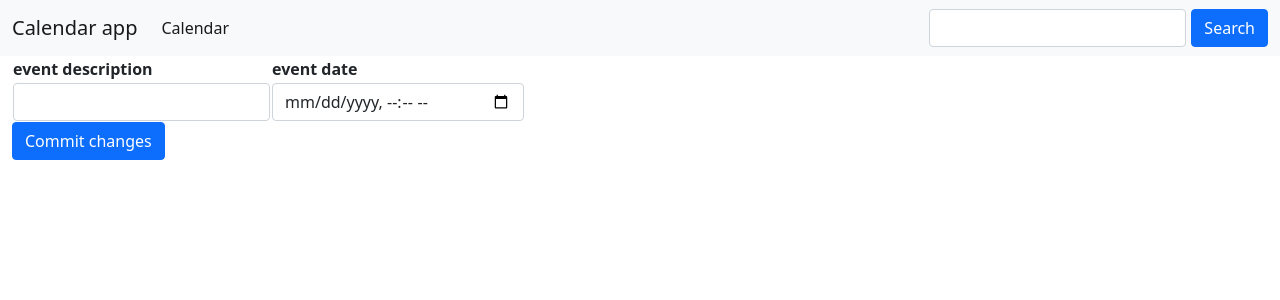
After one commit to Fatman9000/CalendarApp, a Flask app: template templates/update.html in a window 1280 px wide. The commit adds this page. Shown: the top 300 px of the page. Run offline with Flask 2, Linux system fonts and the light colour scheme; the template is opened without the code that fills it, so the values that code supplies are empty.

Commit message:
updating works

```diff
--- a/app.py
+++ b/app.py
@@ -5,7 +5,7 @@ import json
 from user import User
 from flask import (Flask, flash, redirect, render_template, request, session,
                    url_for)
-from pymongo import MongoClient
+from pymongo import MongoClient, results
 
 app = Flask(__name__)
 app.config["SECRET_KEY"] = "secret_key"
@@ -52,9 +52,6 @@ def date_edit():
 def save():
     user_data = request.form.get("data")
     selected_date = request.form.get("user_datetime")
-    # to_be_removed = request.form.get("remove_event")
-    # if to_be_removed:
-    #     User.delete_user_time(to_be_removed)
     if user_data:
         User.store_user_date(selected_date, user_data)
     events_in_db = User.get_user_date()
@@ -69,12 +66,17 @@ def delete_event():
     return redirect("/calendar")
 
 
-@app.route("/update", methods=["POST"])
-def update_event():
-    to_be_updated = request.form.get("event_description")
-    print(to_be_updated)
-    # User.update_datetime()
-    return redirect("/calendar")
+@app.route("/update/<event_id>", methods=["GET", "POST"])
+def update_event(event_id):
+    if request.method == "GET":
+        result = User.get_by_id(event_id)
+        return render_template("update.html", result=result)
+    if request.method == "POST":
+        event_datetime = request.form.get("event_datetime")
+        event_description = request.form.get("event_description")
+        User.update_datetime(event_id, event_datetime, event_description)
+        return redirect("/calendar")
+
 
 @app.route("/search", methods=["GET", "POST"])
 def search():
--- a/templates/base.html
+++ b/templates/base.html
@@ -39,13 +39,17 @@
 </head>
 
 <body>
-  <script src="https://cdn.jsdelivr.net/npm/bootstrap@5.0.0/dist/js/bootstrap.bundle.min.js"
-    integrity="sha384-p34f1UUtsS3wqzfto5wAAmdvj+osOnFyQFpp4Ua3gs/ZVWx6oOypYoCJhGGScy+8"
-    crossorigin="anonymous"></script>
+
+
+
 
   {% block content %}
 
   {% endblock %}
+  <script src="https://cdn.jsdelivr.net/npm/bootstrap@5.0.0/dist/js/bootstrap.bundle.min.js"
+    integrity="sha384-p34f1UUtsS3wqzfto5wAAmdvj+osOnFyQFpp4Ua3gs/ZVWx6oOypYoCJhGGScy+8"
+    crossorigin="anonymous"></script>
+  <script src="https://code.jquery.com/jquery-3.6.0.min.js" integrity="sha256-/xUj+3OJU5yExlq6GSYGSHk7tPXikynS7ogEvDej/m4=" crossorigin="anonymous"></script>
 </body>
 {% block footer %}
 
--- /dev/null
+++ b/templates/update.html
@@ -0,0 +1,27 @@
+{% extends "base.html" %}
+{% block content %}
+<form action="/update/{{ result._id }}" id="inputCalendar" method="POST">
+    <div class="container-fluid">
+        <table>
+            <thead>
+                <tr>
+                    <th>event description</th>
+                    <th>event date</th>
+                </tr>
+            </thead>
+            <tbody>
+                <tr>
+                    <td><input value="{{ result.event }}" class="form-control event-input" id="event_description"
+                            name="event_description"></td>
+                    <td><input type="datetime-local" value="{{ result.date_time }}" class="form-control event-input"
+                            name="event_datetime" id="event_datetime"></td>
+
+                </tr>
+            </tbody>
+        </table>
+        <button type="submit" class="btn btn-primary">
+            Commit changes
+        </button>
+    </div>
+</form>
+{% endblock %}
```
Also changed, not shown: templates/calendar.html (deleted, +0 -18 lines), templates/edit.html (+6 -11 lines), user.py (+10 -2 lines).
